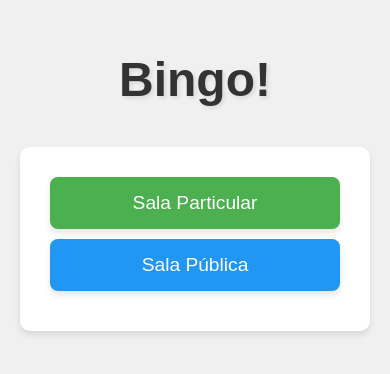
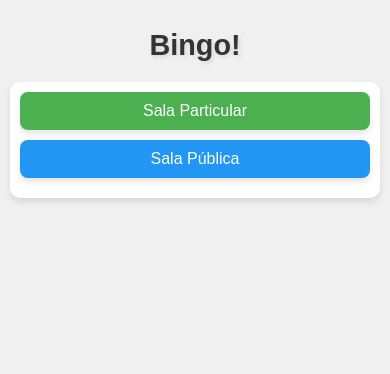
Before and after one commit to MarlyssonSD/Bingo-Online, a Flask app: page / in a window 390 px wide. Shown: the top 374 px of the page. Run offline with Flask 3, Linux system fonts and the light colour scheme.

Commit message:
Responsivo

```diff
--- a/Bingo/templates/index.html
+++ b/Bingo/templates/index.html
@@ -15,13 +15,13 @@
         }
         h1 {
             color: #333;
-            font-size: 3em;
-            margin-bottom: 40px;
+            font-size: 2.5em;
+            margin-bottom: 30px;
             text-shadow: 2px 2px 4px rgba(0,0,0,0.1);
         }
         .form-container {
             background-color: white;
-            padding: 30px;
+            padding: 20px;
             border-radius: 10px;
             margin-top: 20px;
             box-shadow: 0 4px 6px rgba(0,0,0,0.1);
@@ -41,11 +41,11 @@
         .sala-button {
             background-color: #4CAF50;
             color: white;
-            padding: 15px 30px;
+            padding: 12px 25px;
             border: none;
             border-radius: 8px;
             cursor: pointer;
-            font-size: 1.2em;
+            font-size: 1.1em;
             transition: all 0.3s ease;
             box-shadow: 0 4px 6px rgba(0,0,0,0.1);
             width: 100%;
@@ -72,6 +72,38 @@
         }
         .form-sala-2 {
             display: none;
+        }
+
+        /* Media queries for mobile responsiveness */
+        @media screen and (max-width: 600px) {
+            body {
+                padding: 10px;
+            }
+            h1 {
+                font-size: 2em;
+                margin-bottom: 20px;
+            }
+            .form-container {
+                padding: 15px;
+                margin-top: 10px;
+            }
+            .sala-button {
+                padding: 10px 20px;
+                font-size: 1em;
+            }
+            input[type="text"] {
+                padding: 10px;
+                font-size: 1em;
+            }
+        }
+
+        @media screen and (max-width: 400px) {
+            h1 {
+                font-size: 1.8em;
+            }
+            .form-container {
+                padding: 10px;
+            }
         }
     </style>
 </head>
```
Also changed, not shown: Bingo/templates/partida.html (+53 -0 lines).
